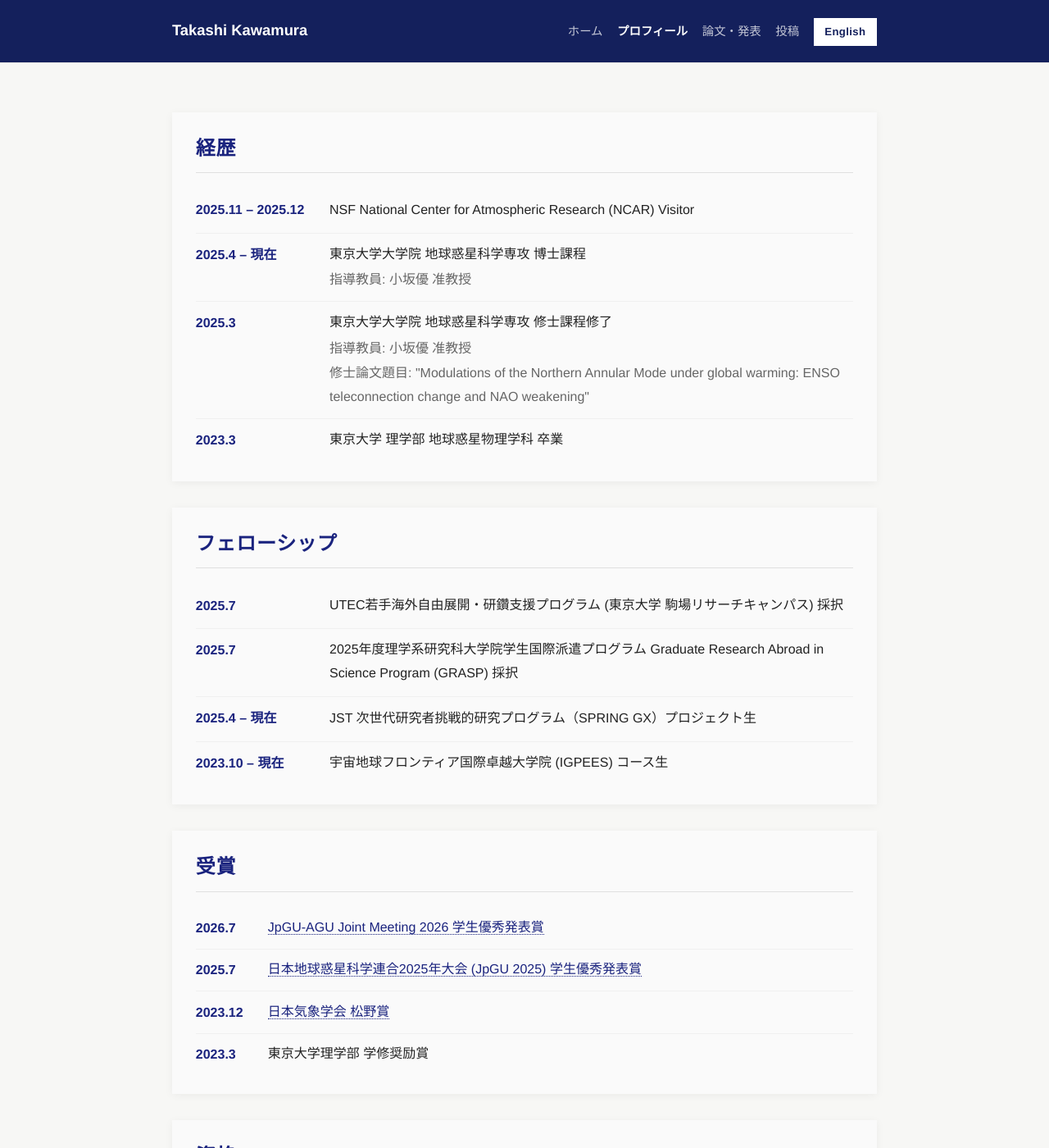
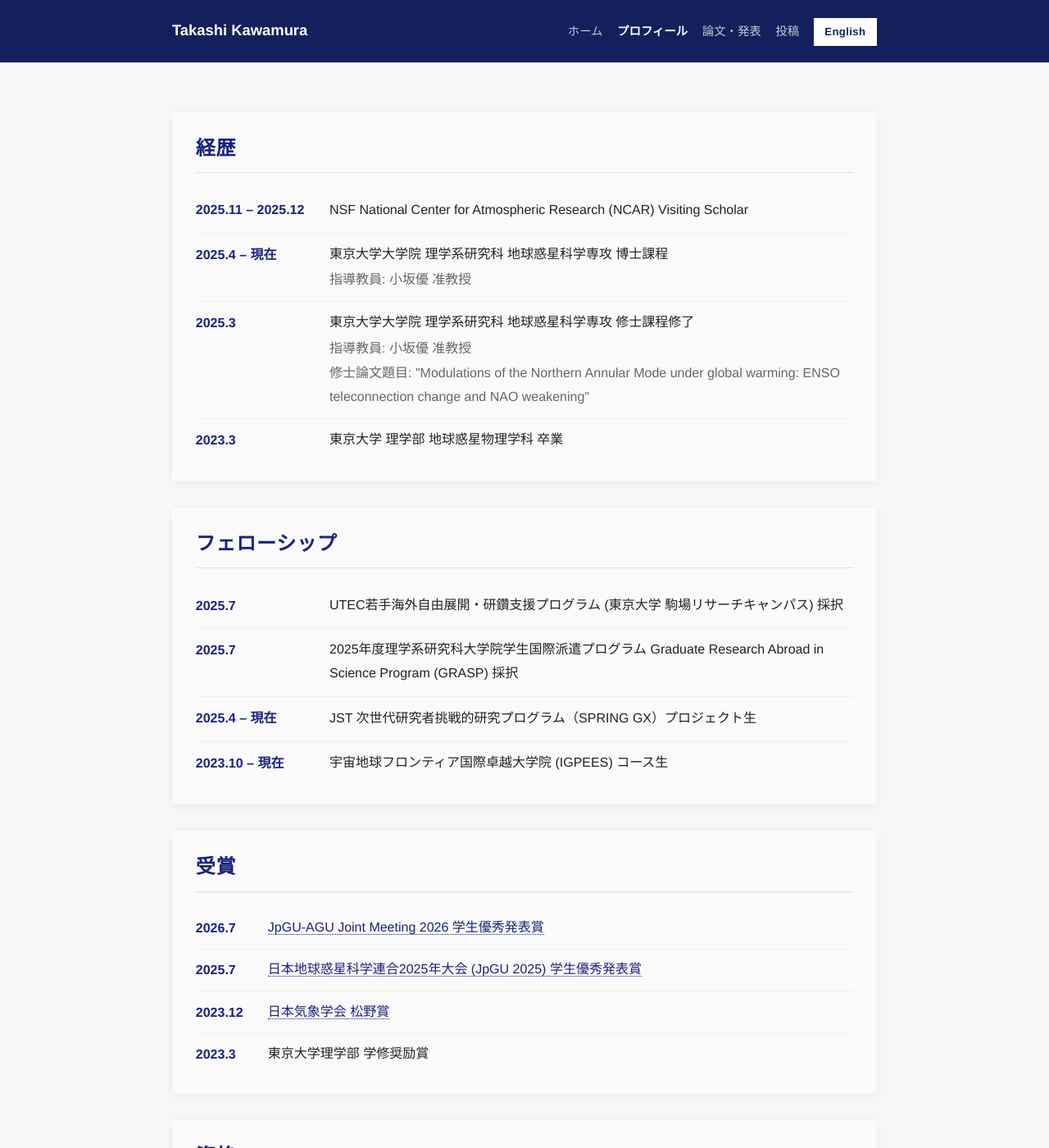
Before and after one commit to takashi-kawamura/takashi-kawamura.github.io, a Jekyll site: the page built from _pages/profile.md, in a window 1280 px wide and 1400 px high. Shown: the whole window at 82% size. Built offline with Jekyll 4.4.1, drawn with Linux system fonts in a browser that asks for light colours; some of the changed text lies outside the part shown.

Commit message:
Refine profile details: NCAR title, School of Science affiliation
Co-Authored-By: Claude Sonnet 5 <noreply@anthropic.com>

```diff
--- a/_pages/profile.md
+++ b/_pages/profile.md
@@ -13,14 +13,14 @@ permalink: /profile/
   <div class="timeline-item">
     <div class="timeline-period">2025.11 – 2025.12</div>
     <div class="timeline-content">
-      <div class="timeline-title">NSF National Center for Atmospheric Research (NCAR) Visitor</div>
+      <div class="timeline-title">NSF National Center for Atmospheric Research (NCAR) Visiting Scholar</div>
     </div>
   </div>
 
   <div class="timeline-item">
     <div class="timeline-period">2025.4 – 現在</div>
     <div class="timeline-content">
-      <div class="timeline-title">東京大学大学院 地球惑星科学専攻 博士課程</div>
+      <div class="timeline-title">東京大学大学院 理学系研究科 地球惑星科学専攻 博士課程</div>
       <div class="timeline-sub">指導教員: 小坂優 准教授</div>
     </div>
   </div>
@@ -28,7 +28,7 @@ permalink: /profile/
   <div class="timeline-item">
     <div class="timeline-period">2025.3</div>
     <div class="timeline-content">
-      <div class="timeline-title">東京大学大学院 地球惑星科学専攻 修士課程修了</div>
+      <div class="timeline-title">東京大学大学院 理学系研究科 地球惑星科学専攻 修士課程修了</div>
       <div class="timeline-sub">指導教員: 小坂優 准教授</div>
       <div class="timeline-sub">修士論文題目: "Modulations of the Northern Annular Mode under global warming: ENSO teleconnection change and NAO weakening"</div>
     </div>
@@ -104,7 +104,7 @@ permalink: /profile/
 <div class="section-block">
 <h2>資格</h2>
 <ul class="tag-list">
-  <li>国家公務員（総合職）</li>
+  <li>国家公務員 (総合職)</li>
   <li>気象予報士</li>
   <li>普通自動車第一種運転免許</li>
 </ul>
@@ -151,14 +151,14 @@ permalink: /profile/
   <div class="timeline-item">
     <div class="timeline-period">2025.11 – 2025.12</div>
     <div class="timeline-content">
-      <div class="timeline-title">NSF National Center for Atmospheric Research (NCAR) Visitor</div>
+      <div class="timeline-title">NSF National Center for Atmospheric Research (NCAR) Visiting Scholar</div>
     </div>
   </div>
 
   <div class="timeline-item">
     <div class="timeline-period">2025.4 – present</div>
     <div class="timeline-content">
-      <div class="timeline-title">PhD Student, Department of Earth and Planetary Science, The University of Tokyo</div>
+      <div class="timeline-title">PhD Student, Department of Earth and Planetary Science, School of Science, The University of Tokyo</div>
       <div class="timeline-sub">Advisor: Assoc. Prof. Yu Kosaka</div>
     </div>
   </div>
@@ -166,7 +166,7 @@ permalink: /profile/
   <div class="timeline-item">
     <div class="timeline-period">2025.3</div>
     <div class="timeline-content">
-      <div class="timeline-title">MS, Department of Earth and Planetary Science, The University of Tokyo</div>
+      <div class="timeline-title">MS, Department of Earth and Planetary Science, School of Science, The University of Tokyo</div>
       <div class="timeline-sub">Advisor: Assoc. Prof. Yu Kosaka</div>
       <div class="timeline-sub">Thesis: "Modulations of the Northern Annular Mode under global warming: ENSO teleconnection change and NAO weakening"</div>
     </div>
```
